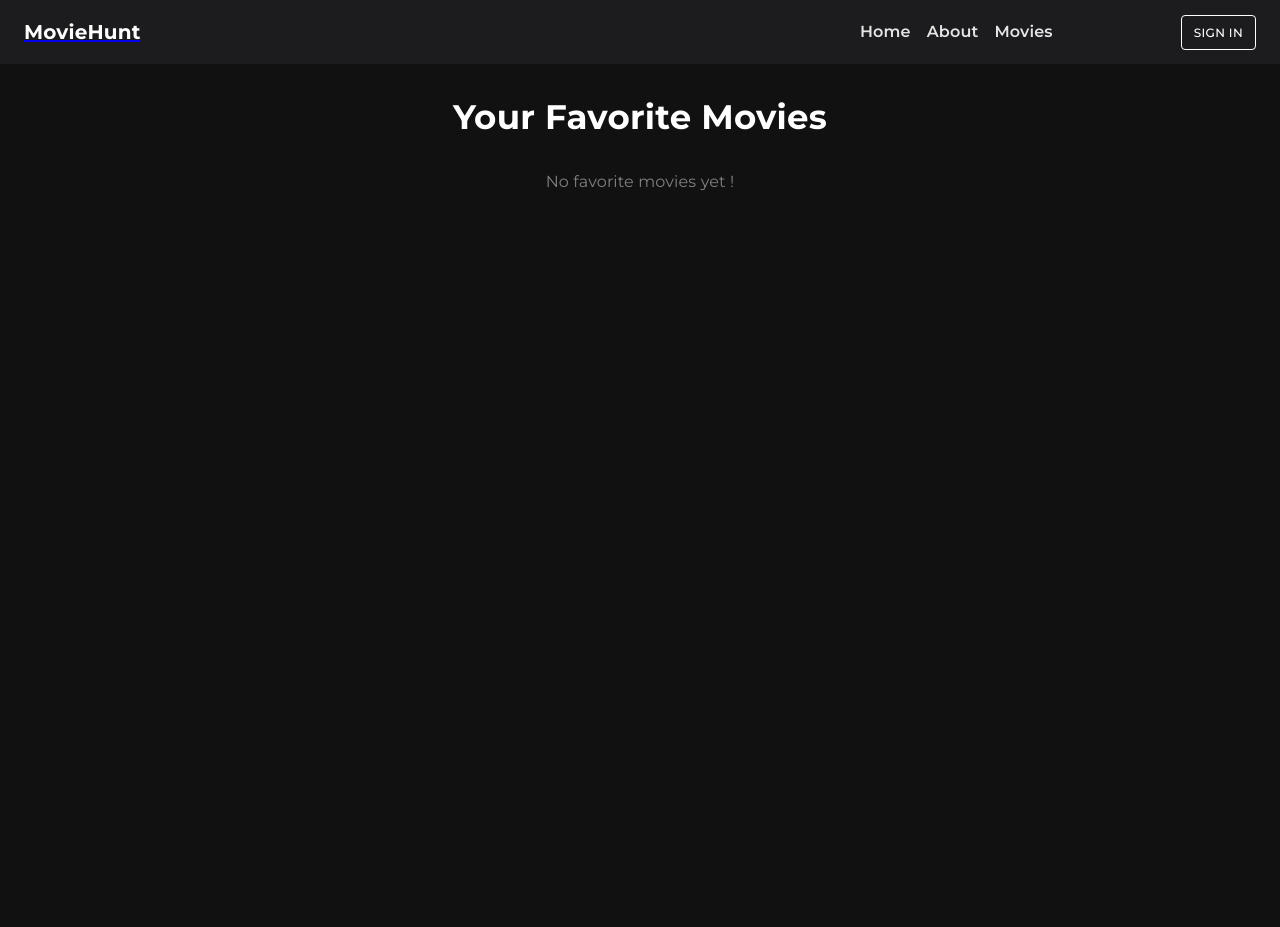
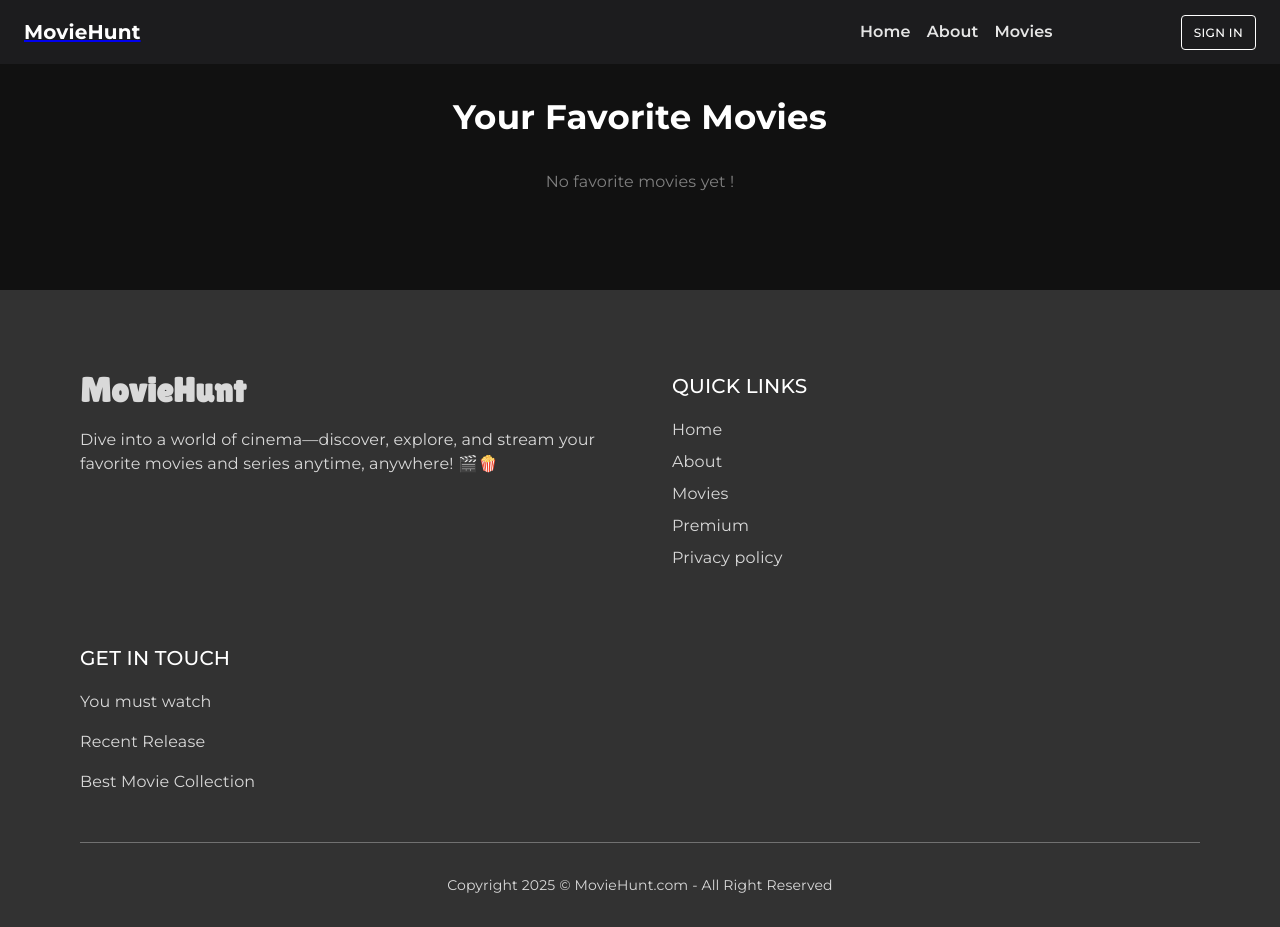
Before and after one commit to yehaniharshika/movie-explorer-loons-lab, a React (Vite) app: page /favorite-movies in a window 1280 px wide. Before the commit the page ends 800 px from the top, so only its background shows below. Built offline with nearby package versions, Linux system fonts and the light colour scheme; some icons are missing.

Commit message:
created Footer.tsx

```diff
--- a/src/App.tsx
+++ b/src/App.tsx
@@ -3,6 +3,7 @@ import { Route, Routes } from "react-router-dom";
 import Home from "./pages/Home/Home.tsx";
 import NavBar from "./components/NavBar/NavBar.tsx";
 import FavoriteMovies from "./pages/FavoriteMovie/FavoriteMovie.tsx";
+import Footer from "./components/Footer/Footer.tsx";
 
 
 
@@ -22,7 +23,7 @@ function App() {
           </Routes>
         </main>
       </div>
-
+      <Footer />
     </>
   );
 
--- a/src/components/Footer/Footer.tsx
+++ b/src/components/Footer/Footer.tsx
@@ -16,18 +16,19 @@ const Footer = () => {
         mt: 10,
       }}
     >
+      {/* Footer Content */}
       <Box
         sx={{
-          display: "flex",  // Using flexbox to align sections on the same row
-          flexWrap: "wrap",  // Allow sections to wrap when on smaller screens
-          justifyContent: "space-between",  // Distribute space evenly between sections
-          gap: 8,  // Add space between each section
+          display: "flex",
+          flexWrap: "wrap",
+          justifyContent: "space-between",
+          gap: 8,
         }}
       >
         {/* Left Section */}
         <Box
           sx={{
-            flex: { xs: "1 1 100%", sm: "1 1 33%" },  // Full width on small screens, 1/3 on larger screens
+            flex: { xs: "1 1 100%", sm: "1 1 30%" },
           }}
         >
           <Typography
@@ -35,40 +36,30 @@ const Footer = () => {
             fontWeight="bold"
             fontFamily="'Lilita One', cursive"
           >
-            FlavorNest
+            MovieHunt
           </Typography>
           <Typography mt={2} fontFamily="'Montserrat', sans-serif">
-            Discover, share, and savor delightful recipes from around the world,
-            making every meal a masterpiece! 🍽️
+            Dive into a world of cinema—discover, explore, and stream your
+            favorite movies and series anytime, anywhere! 🎬🍿
           </Typography>
-          <Stack direction="row" spacing={2} mt={2}>
-            <IconButton sx={{ color: "#d9d9d9" }}>
-              <FacebookIcon />
-            </IconButton>
-            <IconButton sx={{ color: "#d9d9d9" }}>
-              <TwitterIcon />
-            </IconButton>
-            <IconButton sx={{ color: "#d9d9d9" }}>
-              <LinkedInIcon />
-            </IconButton>
-          </Stack>
         </Box>
 
         {/* Center Section - Quick Links */}
         <Box
           sx={{
-            flex: { xs: "1 1 100%", sm: "1 1 33%" },  // Full width on small screens, 1/3 on larger screens
+            flex: { xs: "1 1 100%", sm: "1 1 30%" },
           }}
         >
           <Typography
             variant="h6"
             color="white"
             fontFamily="'Montserrat', sans-serif"
+            mb={2}
           >
             QUICK LINKS
           </Typography>
-          <Box mt={2}>
-            {["Home", "About us", "Recipes", "Profile", "Privacy policy"].map(
+          <Box>
+            {["Home", "About", "Movies", "Premium", "Privacy policy"].map(
               (item, index) => (
                 <Typography
                   key={index}
@@ -76,6 +67,10 @@ const Footer = () => {
                     cursor: "pointer",
                     mb: 1,
                     fontFamily: "Montserrat, sans-serif",
+                    "&:hover": {
+                      color: "#ffffff",
+                      textDecoration: "none",
+                    },
                   }}
                 >
                   {item}
@@ -88,24 +83,35 @@ const Footer = () => {
         {/* Right Section - Get in Touch */}
         <Box
           sx={{
-            flex: { xs: "1 1 100%", sm: "1 1 33%" },  // Full width on small screens, 1/3 on larger screens
+            flex: { xs: "1 1 100%", sm: "1 1 30%" },
           }}
         >
           <Typography
             variant="h6"
             color="white"
             fontFamily="'Montserrat', sans-serif"
+            mb={2}
           >
             GET IN TOUCH
           </Typography>
-          <Box mt={2}>
-            <Typography fontFamily="'Montserrat', sans-serif" mb={1}>
-              +9438-345-7890
-            </Typography>
-            <Typography fontFamily="'Montserrat', sans-serif">
-              contact@flavorNest.com
-            </Typography>
-          </Box>
+          <Typography
+            sx={{ mb: 2 }}
+            fontFamily="'Montserrat', sans-serif"
+          >
+            You must watch
+          </Typography>
+          <Typography
+            sx={{ mb: 2 }}
+            fontFamily="'Montserrat', sans-serif"
+          >
+            Recent Release
+          </Typography>
+          <Typography
+            sx={{ mb: 2 }}
+            fontFamily="'Montserrat', sans-serif"
+          >
+            Best Movie Collection
+          </Typography>
         </Box>
       </Box>
 
@@ -118,7 +124,7 @@ const Footer = () => {
         variant="body2"
         fontFamily="'Montserrat', sans-serif"
       >
-        Copyright 2025 © FlavorNest.com - All Right Reserved
+        Copyright 2025 © MovieHunt.com - All Right Reserved
       </Typography>
     </Box>
   );
```
